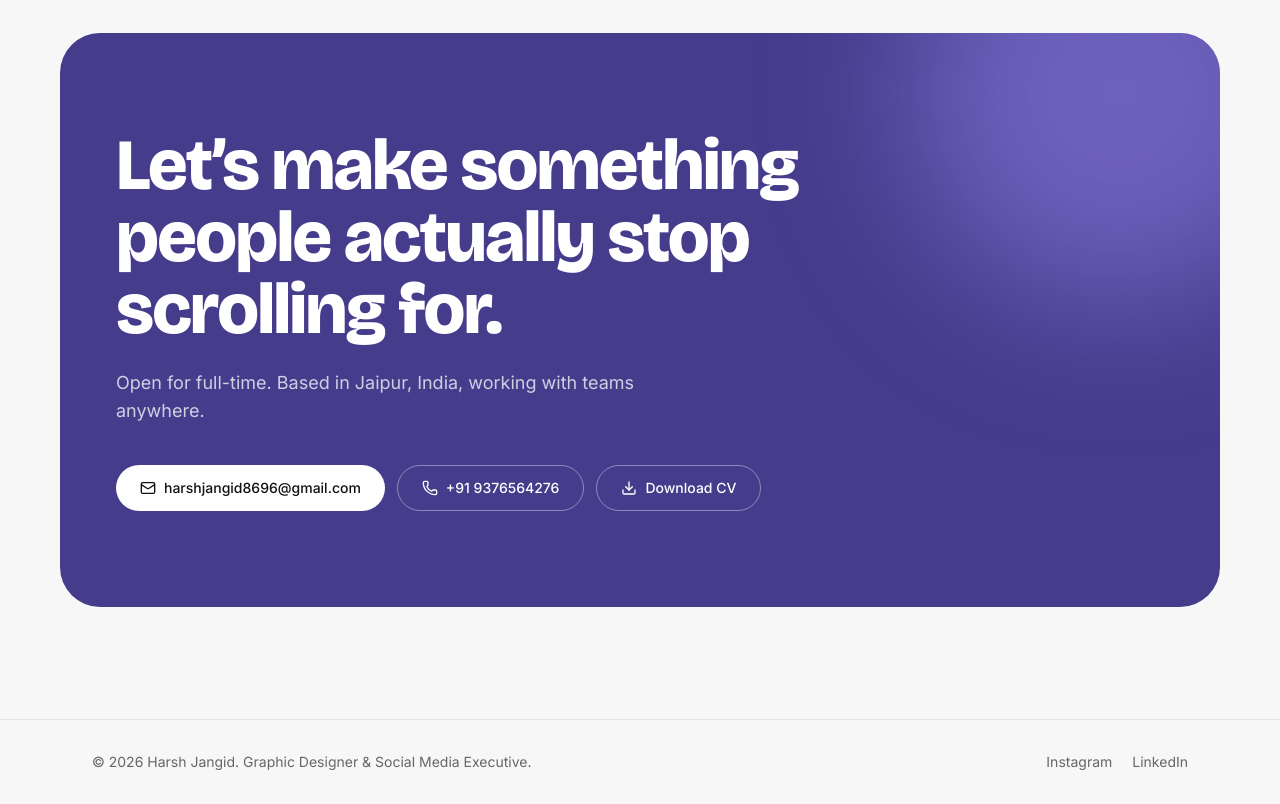
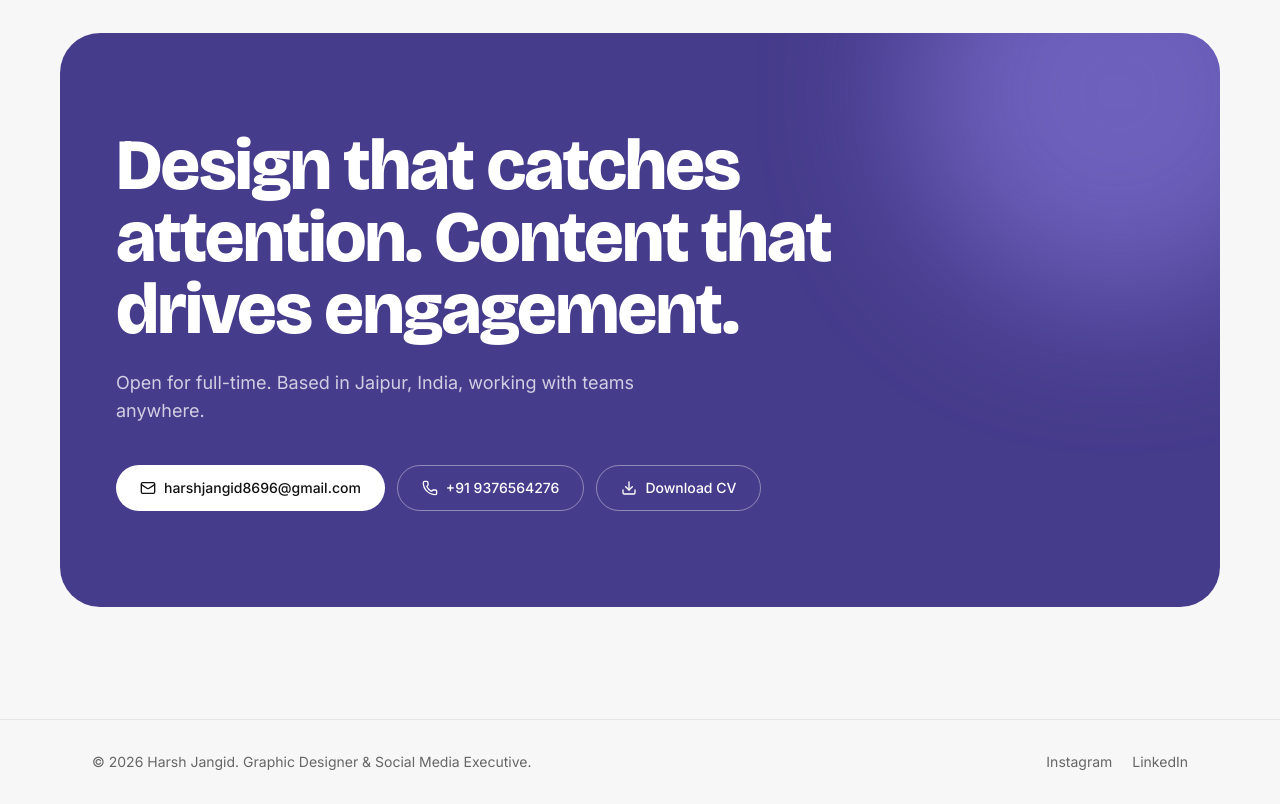
Before and after one commit to harshjangid8696-prog/harsh-jangid-, a Next.js app: page / in a window 1280 px wide. Shown: the part 6480-7284 px from the top of the page. Built offline with nearby package versions, Linux system fonts and the light colour scheme.

Commit message:
Update Contact.tsx

```diff
--- a/components/Contact.tsx
+++ b/components/Contact.tsx
@@ -9,7 +9,7 @@ export default function Contact() {
         <div className="wrap relative overflow-hidden rounded-[2.5rem] bg-accent px-6 py-16 text-white sm:px-14 sm:py-24">
           <div className="blob bg-[#8F80E6] w-[400px] h-[400px] -top-32 -right-20 opacity-60" />
           <h2 className="relative font-display font-extrabold text-5xl leading-[0.95] tracking-tight sm:text-7xl max-w-3xl">
-            Let’s make something people actually stop scrolling for.
+            Design that catches attention. Content that drives engagement.
           </h2>
           <p className="relative mt-6 max-w-xl text-lg text-white/75">{site.availability}. Based in {site.location}, working with teams anywhere.</p>
           <div className="relative mt-10 flex flex-wrap gap-3">
```
